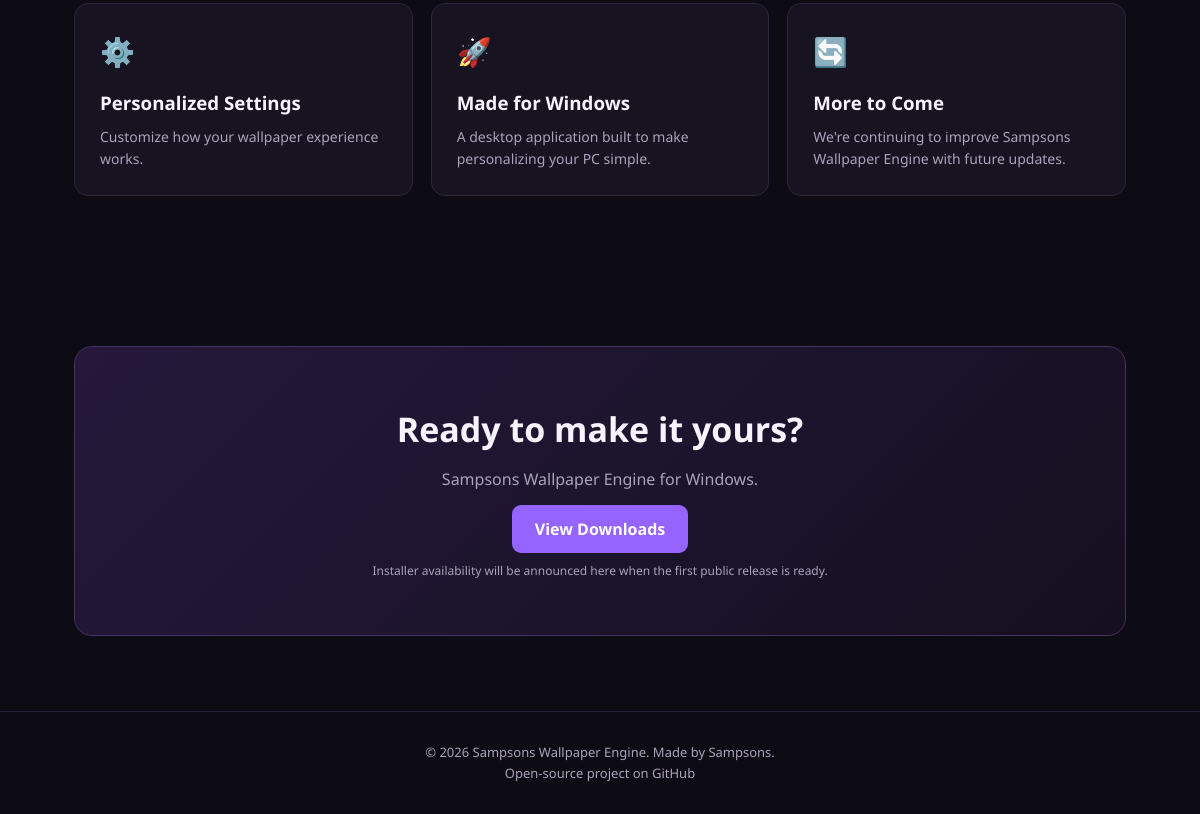
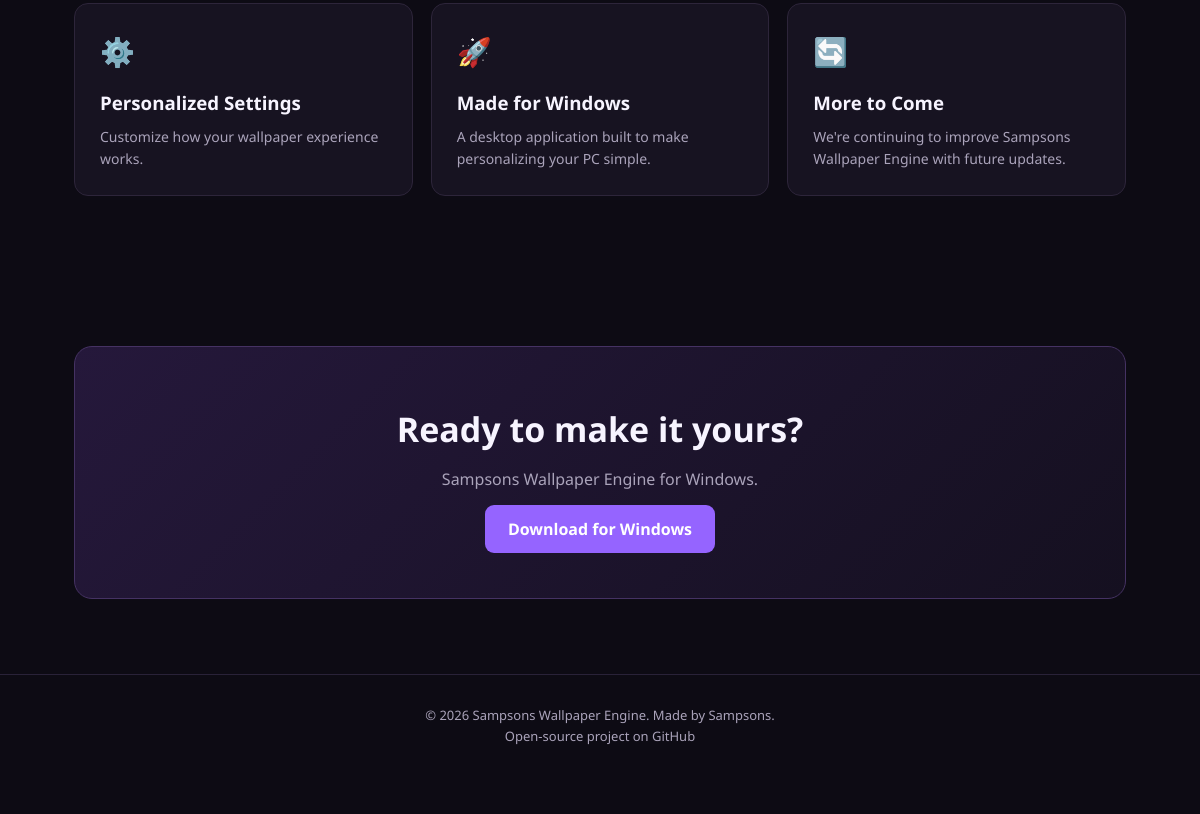
Before and after one commit to jax2themax333/Sampsons-Wallpaper-Engine, an Electron app: page docs/index.html in a window 1200 px wide. Shown: the part 1422-2236 px from the top of the page. After the commit the page ends 2199 px from the top, so only its background shows below. Drawn offline with Linux system fonts and the light colour scheme.

Commit message:
Update website download button

```diff
--- a/docs/index.html
+++ b/docs/index.html
@@ -293,13 +293,11 @@
   <div class="download-panel">
     <h2>Ready to make it yours?</h2>
     <p>Sampsons Wallpaper Engine for Windows.</p>
+
     <a class="btn btn-primary"
-         href="https://github.com/jax2themax333/Sampsons-Wallpaper-Engine/releases">
-        View Downloads
+       href="https://github.com/jax2themax333/Sampsons-Wallpaper-Engine/releases/download/v1.0.1/Sampsons-Wallpaper-Engine-Setup-1.0.1.exe">
+      Download for Windows
     </a>
-      <p style="margin:18px 0 0;font-size:12px">
-        Installer availability will be announced here when the first public release is ready.
-      </p>
   </div>
 </section>
 </main>
```
Lines whose indentation alone changed are shown as unchanged.
